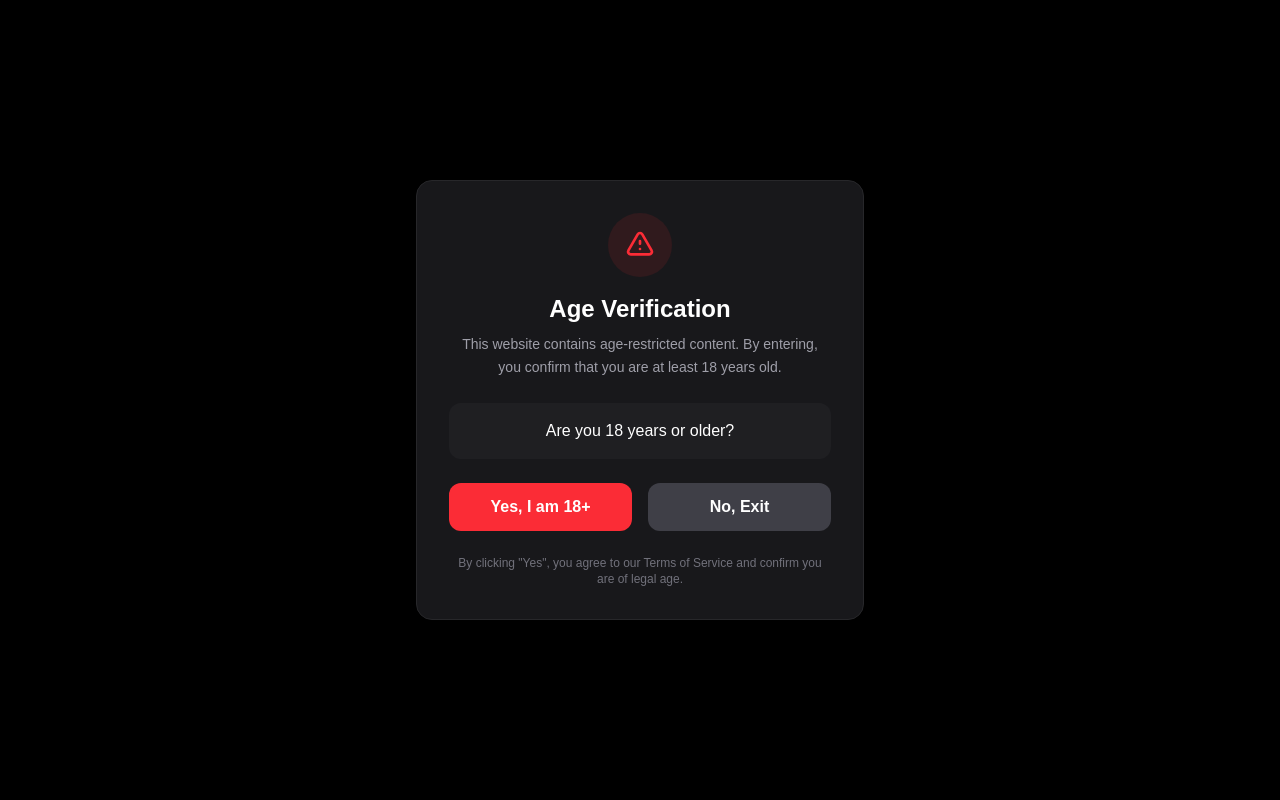
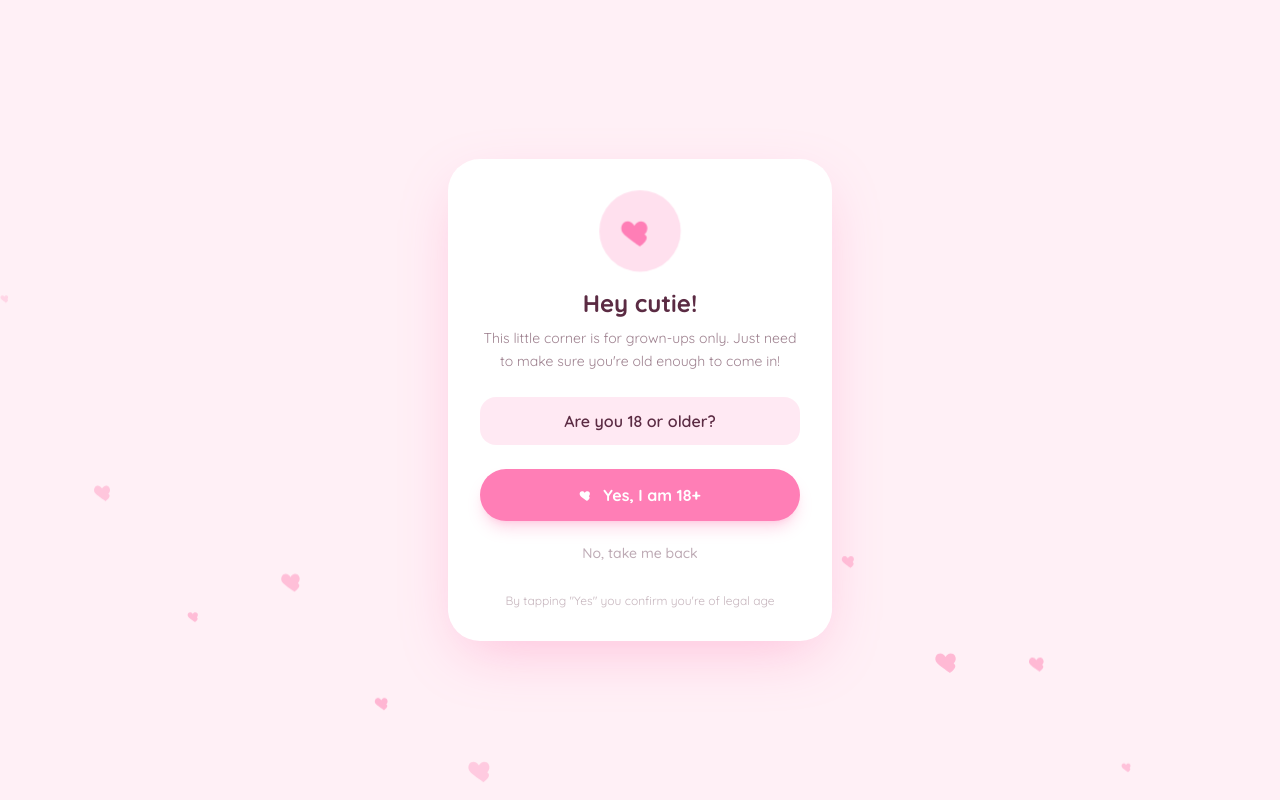
Before and after one commit to Googoogoogoose/Age-verification, a Next.js app: page / in a window 1280 px wide. Built offline with nearby package versions, Linux system fonts and the light colour scheme.

Commit message:
feat: update global styles and introduce new animations
Co-authored-by: Googoogoogoose <20359711+Googoogoogoose@users.noreply.github.com>

```diff
--- a/app/globals.css
+++ b/app/globals.css
@@ -1,19 +1,102 @@
 @import "tailwindcss";
 
 :root {
-  --background: #000000;
-  --foreground: #ffffff;
+  --background: #fff0f6;
+  --foreground: #5b2b43;
+  --card: #ffffff;
+  --primary: #ff7eb6;
+  --primary-foreground: #ffffff;
+  --muted: #ffe0ee;
+  --accent: #ffb3d1;
 }
 
 @theme inline {
   --color-background: var(--background);
   --color-foreground: var(--foreground);
-  --font-sans: var(--font-geist-sans);
-  --font-mono: var(--font-geist-mono);
+  --color-card: var(--card);
+  --color-primary: var(--primary);
+  --color-primary-foreground: var(--primary-foreground);
+  --color-muted: var(--muted);
+  --color-accent: var(--accent);
+  --font-sans: var(--font-quicksand);
 }
 
 body {
   background: var(--background);
   color: var(--foreground);
-  font-family: Arial, Helvetica, sans-serif;
+  font-family: var(--font-quicksand), ui-sans-serif, system-ui, sans-serif;
 }
+
+@keyframes float-up {
+  0% {
+    transform: translateY(0) scale(var(--s, 1));
+    opacity: 0;
+  }
+  10% {
+    opacity: 1;
+  }
+  100% {
+    transform: translateY(-110vh) scale(var(--s, 1));
+    opacity: 0;
+  }
+}
+
+@keyframes heart-pop {
+  0% {
+    transform: scale(0);
+    opacity: 0;
+  }
+  50% {
+    transform: scale(1.25);
+    opacity: 1;
+  }
+  100% {
+    transform: scale(1);
+    opacity: 1;
+  }
+}
+
+@keyframes soft-pulse {
+  0%,
+  100% {
+    transform: scale(1);
+  }
+  50% {
+    transform: scale(1.06);
+  }
+}
+
+@keyframes fade-in {
+  from {
+    opacity: 0;
+  }
+  to {
+    opacity: 1;
+  }
+}
+
+@keyframes wiggle {
+  0%,
+  100% {
+    transform: rotate(-4deg);
+  }
+  50% {
+    transform: rotate(4deg);
+  }
+}
+
+.animate-float-up {
+  animation: float-up linear forwards;
+}
+.animate-heart-pop {
+  animation: heart-pop 0.6s ease-out forwards;
+}
+.animate-soft-pulse {
+  animation: soft-pulse 2.5s ease-in-out infinite;
+}
+.animate-fade-in {
+  animation: fade-in 0.4s ease-out forwards;
+}
+.animate-wiggle {
+  animation: wiggle 2s ease-in-out infinite;
+}
--- a/app/layout.tsx
+++ b/app/layout.tsx
@@ -1,14 +1,9 @@
 import type { Metadata } from "next";
-import { Geist, Geist_Mono } from "next/font/google";
+import { Quicksand } from "next/font/google";
 import "./globals.css";
 
-const geistSans = Geist({
-  variable: "--font-geist-sans",
-  subsets: ["latin"],
-});
-
-const geistMono = Geist_Mono({
-  variable: "--font-geist-mono",
+const quicksand = Quicksand({
+  variable: "--font-quicksand",
   subsets: ["latin"],
 });
 
@@ -25,7 +20,7 @@ export default function RootLayout({
   return (
     <html
       lang="en"
-      className={`${geistSans.variable} ${geistMono.variable} h-full antialiased bg-black`}
+      className={`${quicksand.variable} h-full antialiased bg-background`}
     >
       <body className="min-h-full flex flex-col">{children}</body>
     </html>
--- a/components/age-verification.tsx
+++ b/components/age-verification.tsx
@@ -1,4 +1,7 @@
 "use client";
+
+import { useState } from "react";
+import type { CSSProperties } from "react";
 
 interface AgeVerificationProps {
   /** Ссылка, куда попадёт пользователь при нажатии "Yes, I am 18+" */
@@ -7,70 +10,149 @@ interface AgeVerificationProps {
   noUrl?: string;
 }
 
+const HeartIcon = ({
+  className,
+  style,
+}: {
+  className?: string;
+  style?: CSSProperties;
+}) => (
+  <svg
+    className={className}
+    style={style}
+    viewBox="0 0 24 24"
+    fill="currentColor"
+    aria-hidden="true"
+  >
+    <path d="M12 21s-6.716-4.35-9.428-7.062C.86 12.226.5 9.91 1.62 8.05 2.66 6.32 4.94 5.79 6.7 6.86c.83.5 1.49 1.27 1.95 2.1.46-.83 1.12-1.6 1.95-2.1 1.76-1.07 4.04-.54 5.08 1.19 1.12 1.86.76 4.176-.952 5.888C18.716 16.65 12 21 12 21z" />
+  </svg>
+);
+
 export default function AgeVerification({
   yesUrl,
   noUrl = "https://google.com",
 }: AgeVerificationProps) {
+  const [leaving, setLeaving] = useState(false);
+
   const handleYes = () => {
-    window.location.href = yesUrl;
+    setLeaving(true);
+    setTimeout(() => {
+      window.location.href = yesUrl;
+    }, 1600);
   };
 
   const handleNo = () => {
     window.location.href = noUrl;
   };
 
+  const floatingHearts = Array.from({ length: 14 });
+  const burstHearts = Array.from({ length: 22 });
+
   return (
-    <div className="min-h-screen flex items-center justify-center bg-black px-4">
-      <div className="w-full max-w-md bg-zinc-900 rounded-2xl p-8 text-center shadow-2xl border border-zinc-800">
-        <div className="mb-6">
-          <div className="w-16 h-16 mx-auto mb-4 rounded-full bg-red-500/10 flex items-center justify-center">
-            <svg
-              className="w-8 h-8 text-red-500"
-              fill="none"
-              stroke="currentColor"
-              viewBox="0 0 24 24"
-            >
-              <path
-                strokeLinecap="round"
-                strokeLinejoin="round"
-                strokeWidth={2}
-                d="M12 9v2m0 4h.01m-6.938 4h13.856c1.54 0 2.502-1.667 1.732-3L13.732 4c-.77-1.333-2.694-1.333-3.464 0L3.34 16c-.77 1.333.192 3 1.732 3z"
-              />
-            </svg>
+    <div className="relative min-h-screen flex items-center justify-center overflow-hidden bg-background px-4">
+      {/* Нежные фоновые сердечки */}
+      <div className="pointer-events-none absolute inset-0">
+        {floatingHearts.map((_, i) => {
+          const left = (i * 7.3) % 100;
+          const size = 12 + ((i * 13) % 22);
+          const delay = (i % 7) * 0.9;
+          const duration = 9 + ((i * 3) % 8);
+          const opacity = 0.18 + (i % 4) * 0.08;
+          return (
+            <HeartIcon
+              key={i}
+              className="absolute text-accent animate-float-up"
+              style={{
+                left: `${left}%`,
+                bottom: "-40px",
+                width: `${size}px`,
+                height: `${size}px`,
+                opacity,
+                animationDelay: `${delay}s`,
+                animationDuration: `${duration}s`,
+              }}
+            />
+          );
+        })}
+      </div>
+
+      {/* Карточка */}
+      <div
+        className={`relative w-full max-w-sm rounded-[2rem] bg-card p-8 text-center shadow-[0_20px_60px_-15px_rgba(255,126,182,0.45)] transition-all duration-500 ${
+          leaving ? "scale-95 opacity-0" : "scale-100 opacity-100"
+        }`}
+      >
+        <div className="mb-6 flex flex-col items-center">
+          <div className="mb-4 flex h-20 w-20 items-center justify-center rounded-full bg-muted animate-soft-pulse">
+            <HeartIcon className="h-10 w-10 text-primary animate-wiggle" />
           </div>
-          <h1 className="text-2xl font-bold text-white mb-2">
-            Age Verification
-          </h1>
-          <p className="text-zinc-400 text-sm leading-relaxed">
-            This website contains age-restricted content. By entering, you
-            confirm that you are at least 18 years old.
+          <h1 className="text-2xl font-bold text-foreground">Hey cutie!</h1>
+          <p className="mt-2 text-sm leading-relaxed text-foreground/60">
+            This little corner is for grown-ups only. Just need to make sure
+            you&apos;re old enough to come in!
           </p>
         </div>
 
-        <div className="bg-zinc-800/50 rounded-xl p-4 mb-6">
-          <p className="text-white font-medium">Are you 18 years or older?</p>
+        <div className="mb-6 rounded-2xl bg-muted/70 px-4 py-3">
+          <p className="font-semibold text-foreground">Are you 18 or older?</p>
         </div>
 
-        <div className="flex gap-4">
+        <div className="flex flex-col gap-3">
           <button
             onClick={handleYes}
-            className="flex-1 py-3 px-6 bg-red-500 hover:bg-red-600 text-white font-semibold rounded-xl transition-colors duration-200"
+            disabled={leaving}
+            className="group flex items-center justify-center gap-2 rounded-full bg-primary py-3.5 px-6 font-bold text-primary-foreground shadow-lg shadow-primary/30 transition-all duration-200 hover:scale-[1.03] hover:shadow-xl active:scale-95 disabled:opacity-70"
           >
+            <HeartIcon className="h-4 w-4 transition-transform group-hover:scale-125" />
             Yes, I am 18+
           </button>
           <button
             onClick={handleNo}
-            className="flex-1 py-3 px-6 bg-zinc-700 hover:bg-zinc-600 text-white font-semibold rounded-xl transition-colors duration-200"
+            disabled={leaving}
+            className="rounded-full bg-transparent py-2.5 px-6 text-sm font-medium text-foreground/40 transition-colors hover:text-foreground/70"
           >
-            No, Exit
+            No, take me back
           </button>
         </div>
 
-        <p className="mt-6 text-xs text-zinc-500">
-          By clicking &quot;Yes&quot;, you agree to our Terms of Service and
-          confirm you are of legal age.
+        <p className="mt-5 text-xs text-foreground/35">
+          By tapping &quot;Yes&quot; you confirm you&apos;re of legal age
         </p>
       </div>
+
+      {/* Анимация перехода после нажатия Yes */}
+      {leaving && (
+        <div className="absolute inset-0 z-50 flex items-center justify-center bg-background/90 backdrop-blur-sm animate-fade-in">
+          {burstHearts.map((_, i) => {
+            const left = (i * 4.5 + 5) % 100;
+            const size = 16 + ((i * 11) % 26);
+            const delay = (i % 6) * 0.12;
+            const duration = 1.4 + ((i * 5) % 10) / 10;
+            return (
+              <HeartIcon
+                key={i}
+                className="absolute text-primary animate-float-up"
+                style={{
+                  left: `${left}%`,
+                  bottom: "-40px",
+                  width: `${size}px`,
+                  height: `${size}px`,
+                  animationDelay: `${delay}s`,
+                  animationDuration: `${duration}s`,
+                }}
+              />
+            );
+          })}
+          <div className="relative z-10 flex flex-col items-center">
+            <div className="animate-heart-pop">
+              <HeartIcon className="h-24 w-24 text-primary drop-shadow-[0_8px_20px_rgba(255,126,182,0.5)]" />
+            </div>
+            <p className="mt-4 text-lg font-bold text-foreground animate-fade-in">
+              Welcome in, cutie!
+            </p>
+          </div>
+        </div>
+      )}
     </div>
   );
 }
```
